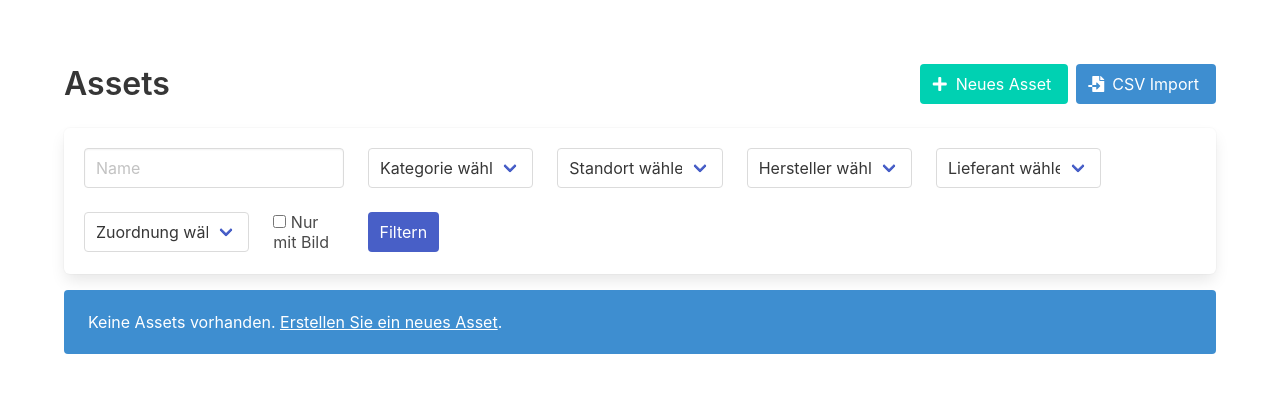
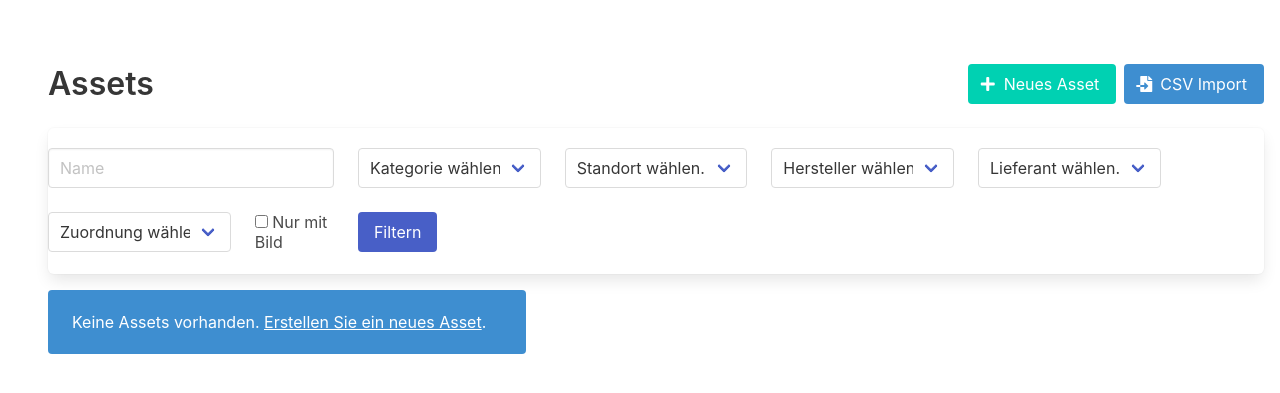
Before and after one commit to larsbaust/asset-management, a Python web app: template app/templates/assets.html in a window 1280 px wide. Shown: the part 52-445 px from the top of the page. Run offline with Jinja, Linux system fonts and the light colour scheme; the template is opened without the code that fills it, so the values that code supplies are empty.

Commit message:
css style

```diff
--- a/app/templates/assets.html
+++ b/app/templates/assets.html
@@ -1,7 +1,7 @@
 {% extends "base.html" %}
 
 {% block content %}
-<div class="container mt-4" style="max-width:98vw; width:100%;">
+<div class="container mt-4" style="max-width:100vw; width:100vw; padding:0 10px; margin-left:0 !important; margin-right:0 !important; display: flex; flex-direction: column; align-items: flex-start;">
     <div class="level">
         <div class="level-left">
             <div class="level-item">
@@ -96,9 +96,9 @@
       </div>
     </form>
     {% if assets %}
-    <div class="box" style="max-width:98vw; width:100%; margin:0 auto;">
+    <div class="box" style="max-width:95vw; width:95vw; margin:0;">
       <div class="table-container" style="overflow-x: auto;">
-        <table class="table is-fullwidth is-striped is-hoverable" style="table-layout: auto; width: 100%;">
+      <table class="table is-fullwidth is-striped is-hoverable asset-table-responsive" style="table-layout: fixed; width: 95vw; min-width: 95vw;">
         <thead>
           <tr>
             <th>Bild</th>
@@ -228,4 +228,47 @@ function deleteAsset(assetId, assetName) {
     }
 }
 </script>
+<style>
+  /* Nur für diese Seite: Container auf volle Breite - Header, Buttons, Filterleiste */
+  .level, .box.mb-4 {
+  width: 95vw !important;
+  max-width: 95vw !important;
+  margin-left: 0 !important;
+  margin-right: 0 !important;
+  padding-left: 0 !important;
+  padding-right: 0 !important;
+}
+  /* Nur für diese Seite: Container auf volle Breite */
+.section > .container {
+  max-width: 95vw !important;
+  width: 95vw !important;
+  margin-left: 0 !important;
+  margin-right: 0 !important;
+  padding-left: 0 !important;
+  padding-right: 0 !important;
+}
+/* Responsive Asset Table: Remove horizontal scroll on large screens, allow on small */
+@media (min-width: 1200px) {
+  .asset-table-responsive {
+    min-width: unset !important;
+    width: 95vw !important;
+    max-width: 95vw !important;
+  }
+  .container.mt-4 {
+    max-width: 95vw !important;
+    width: 95vw !important;
+    margin-left: 0 !important;
+    margin-right: 0 !important;
+    padding-left: 0 !important;
+    padding-right: 0 !important;
+    align-items: flex-start !important;
+  }
+}
+@media (max-width: 1199px) {
+  .asset-table-responsive {
+    min-width: 900px !important;
+    width: 95vw !important;
+  }
+}
+</style>
 {% endblock %}
```
Lines whose indentation alone changed are shown as unchanged.
